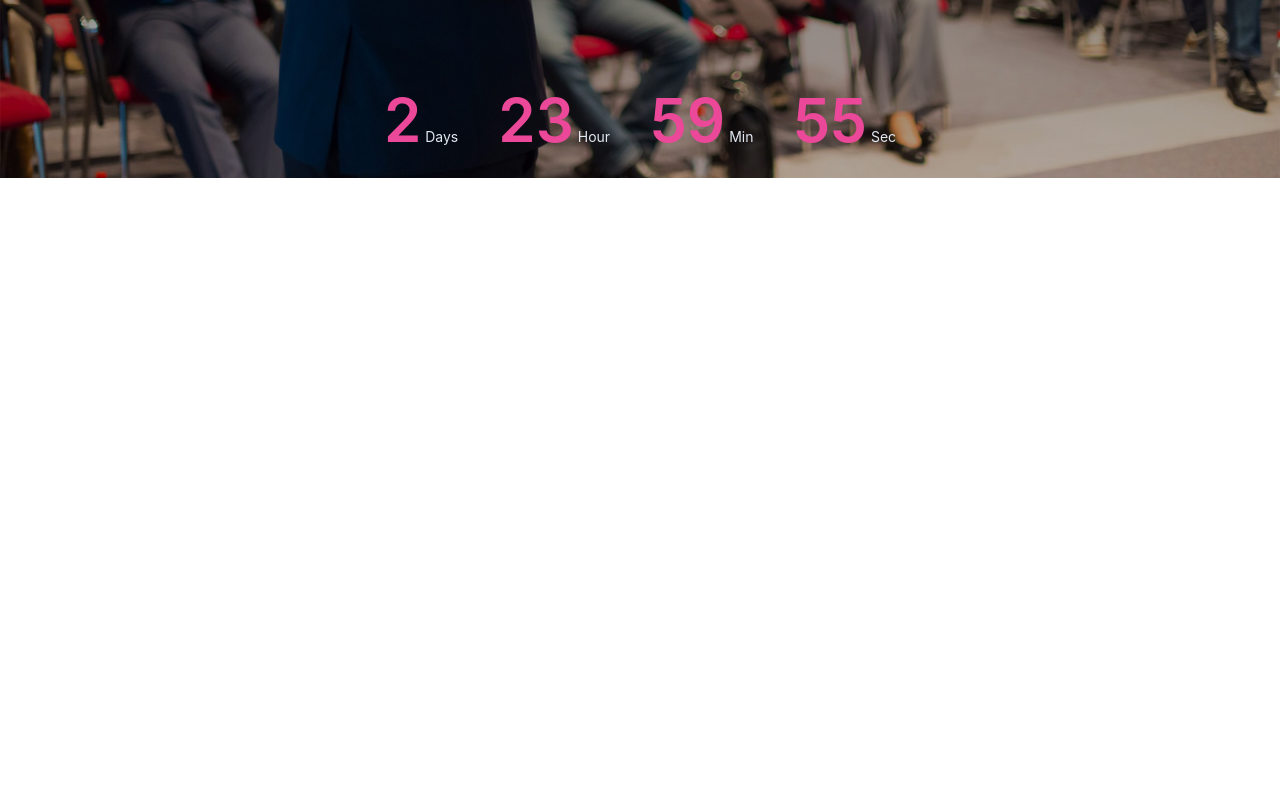
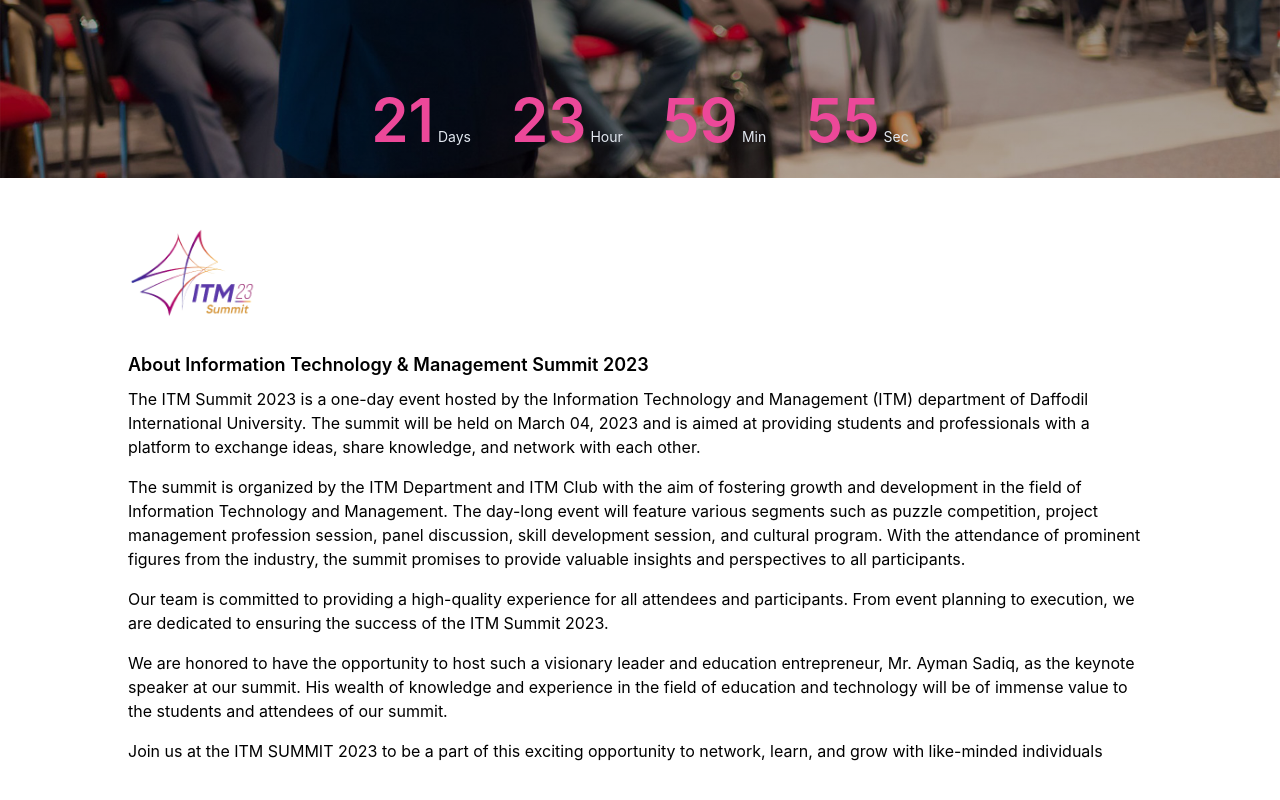
Before and after one commit to saadi001/itm-summit-frontend, a React (Create React App) app: page / in a window 1280 px wide. Shown: the part 622-1422 px from the top of the page. Before the commit the page ends 800 px from the top, so only its background shows below. Built offline with nearby package versions, Linux system fonts and the light colour scheme.

Commit message:
about seciton added

```diff
--- a/src/App.js
+++ b/src/App.js
@@ -1,8 +1,7 @@
-import logo from './logo.svg';
+
 import './App.css';
 import { RouterProvider } from 'react-router-dom';
 import { router } from './Router/Routes';
-import CountdownTimer from './Pages/Home/TopLandingPage/TimerSection/CountdownTimer';
 
 function App() {
 
--- /dev/null
+++ b/src/Pages/Home/About/About.js
@@ -0,0 +1,22 @@
+import React from 'react';
+import logo from '../../../Asset/logo/328496960_760463888831247_1725153779242283475_n-removebg-preview.png'
+
+const About = () => {
+     return (
+          <div id='about' className='max-w-5xl lg:mx-auto mx-3 py-10'>
+               <img className='w-32' src={logo} alt="" />
+               <div className='font-semibold text-lg mt-4 mb-2'>About Information Technology & Management Summit 2023</div>
+               <div className='text-base'>The ITM Summit 2023 is a one-day event hosted by the Information Technology and Management (ITM) department of Daffodil International University. The summit will be held on March 04, 2023 and is aimed at providing students and professionals with a platform to exchange ideas, share knowledge, and network with each other.</div>
+               <div className='text-base mt-4'>
+                    The summit is organized by the ITM Department and ITM Club with the aim of fostering growth and development in the field of Information Technology and Management. The day-long event will feature various segments such as puzzle competition, project management profession session, panel discussion, skill development session, and cultural program. With the attendance of prominent figures from the industry, the summit promises to provide valuable insights and perspectives to all participants.
+               </div>
+               <div className='text-base mt-4'>
+                    Our team is committed to providing a high-quality experience for all attendees and participants. From event planning to execution, we are dedicated to ensuring the success of the ITM Summit 2023.
+               </div>
+               <div className='text-base mt-4'>We are honored to have the opportunity to host such a visionary leader and education entrepreneur, Mr. Ayman Sadiq, as the keynote speaker at our summit. His wealth of knowledge and experience in the field of education and technology will be of immense value to the students and attendees of our summit.</div>
+               <div className='text-base mt-4'>Join us at the ITM SUMMIT 2023 to be a part of this exciting opportunity to network, learn, and grow with like-minded individuals</div>
+          </div>
+     );
+};
+
+export default About;
--- a/src/Pages/Home/Home.js
+++ b/src/Pages/Home/Home.js
@@ -1,10 +1,12 @@
 import React from 'react';
+import About from './About/About';
 import TopLandingPage from './TopLandingPage/TopLandingPage';
 
 const Home = () => {
      return (
           <div>
                <TopLandingPage></TopLandingPage>
+               <About></About>
           </div>
      );
 };
--- a/src/Pages/Home/TopLandingPage/TimerSection/CountdownTimer.js
+++ b/src/Pages/Home/TopLandingPage/TimerSection/CountdownTimer.js
@@ -7,7 +7,7 @@
   const [days, hours, minutes, seconds] = useCountdown(targetDate);
 
   if (days + hours + minutes + seconds <= 0) {
-    return <div>expired</div>;
+    return <div>0</div>;
   } else {
     return (
       <TimerSection
--- a/src/Pages/Home/TopLandingPage/TopLandingPage.js
+++ b/src/Pages/Home/TopLandingPage/TopLandingPage.js
@@ -1,22 +1,18 @@
 import React from 'react';
-
 import MiddleDetails from './MiddleDetails/MiddleDetails';
 import Navbar from './Navbar/Navbar';
 import CountdownTimer from './TimerSection/CountdownTimer';
-import TimerSection from './TimerSection/TimerSection';
 import './TopLandingPage.css'
 
 const TopLandingPage = () => {
-     const THREE_DAYS_IN_MS = 3 * 24 * 60 * 60 * 1000;
+     const THREE_DAYS_IN_MS = 22 * 24 * 60 * 60 * 1000;
      const NOW_IN_MS = new Date().getTime();
 
      const dateTimeAfterThreeDays = NOW_IN_MS + THREE_DAYS_IN_MS;
      return (
-          <div className='toplandingpage grid content-between  min-h-screen '>
+          <div className='toplandingpage grid content-between min-h-screen '>
                <Navbar></Navbar>
                <MiddleDetails></MiddleDetails>
-               {/* <div className='text-white opacity-0'>.</div> */}
-               {/* <TimerSection></TimerSection> */}
                <CountdownTimer targetDate={dateTimeAfterThreeDays} />
           </div>
      );
```
